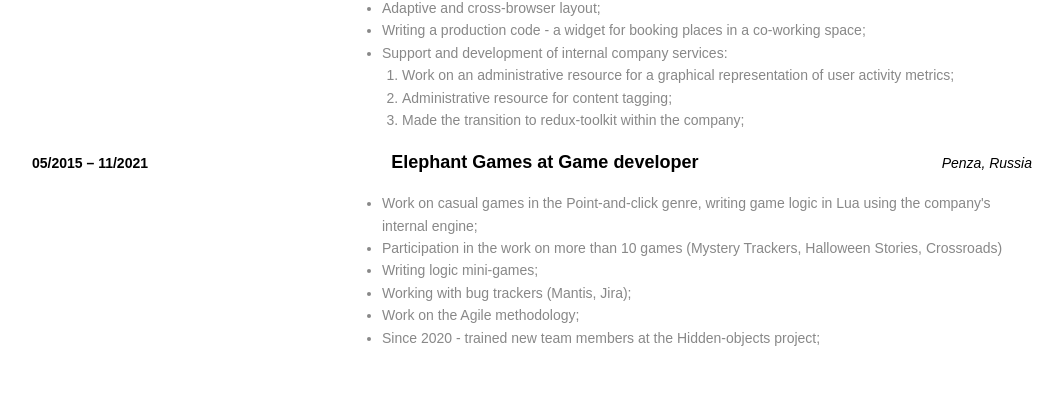
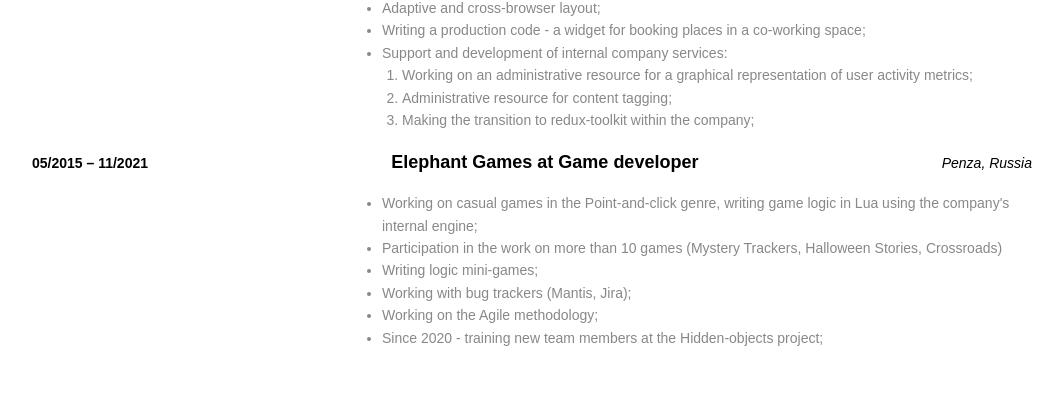
Before and after one commit to floydezus/cv-landing, a website: page public/index.html in a window 1280 px wide. Shown: the part 467-866 px from the top of the page, without its empty margins (108-1171 px from the left). Drawn offline with Linux system fonts and the light colour scheme.

Commit message:
--gerund added

```diff
--- a/public/index.html
+++ b/public/index.html
@@ -69,9 +69,9 @@
                         <li class="description-list__item">Writing a production code - a widget for booking places in a co-working space;</li>
                         <li class="description-list__item">
                             <ol class="description-list description-list--order">Support and development of internal company services:
-                                <li class="description-list__item">Work on an administrative resource for a graphical representation of user activity metrics;</li>
+                                <li class="description-list__item">Working on an administrative resource for a graphical representation of user activity metrics;</li>
                                 <li class="description-list__item">Administrative resource for content tagging;</li>
-                                <li class="description-list__item">Made the transition to redux-toolkit within the company;</li>
+                                <li class="description-list__item">Making the transition to redux-toolkit within the company;</li>
                             </ol>
                         </li>
                     </ul>
@@ -83,12 +83,12 @@
                         <span class="header-exp__location">Penza, Russia</span>
                     </header>
                     <ul class="block-experience__description description-list">
-                        <li class="description-list__item">Work on casual games in the Point-and-click genre, writing game logic in Lua using the company's internal engine;</li>
+                        <li class="description-list__item">Working on casual games in the Point-and-click genre, writing game logic in Lua using the company's internal engine;</li>
                         <li class="description-list__item">Participation in the work on more than 10 games (Mystery Trackers, Halloween Stories, Crossroads)</li>
                         <li class="description-list__item">Writing logic mini-games;</li>
                         <li class="description-list__item">Working with bug trackers (Mantis, Jira);</li>
-                        <li class="description-list__item">Work on the Agile methodology;</li>
-                        <li class="description-list__item">Since 2020 - trained new team members at the Hidden-objects project;
+                        <li class="description-list__item">Working on the Agile methodology;</li>
+                        <li class="description-list__item">Since 2020 - training new team members at the Hidden-objects project;
                         </li>
                     </ul>
                 </div>
```
